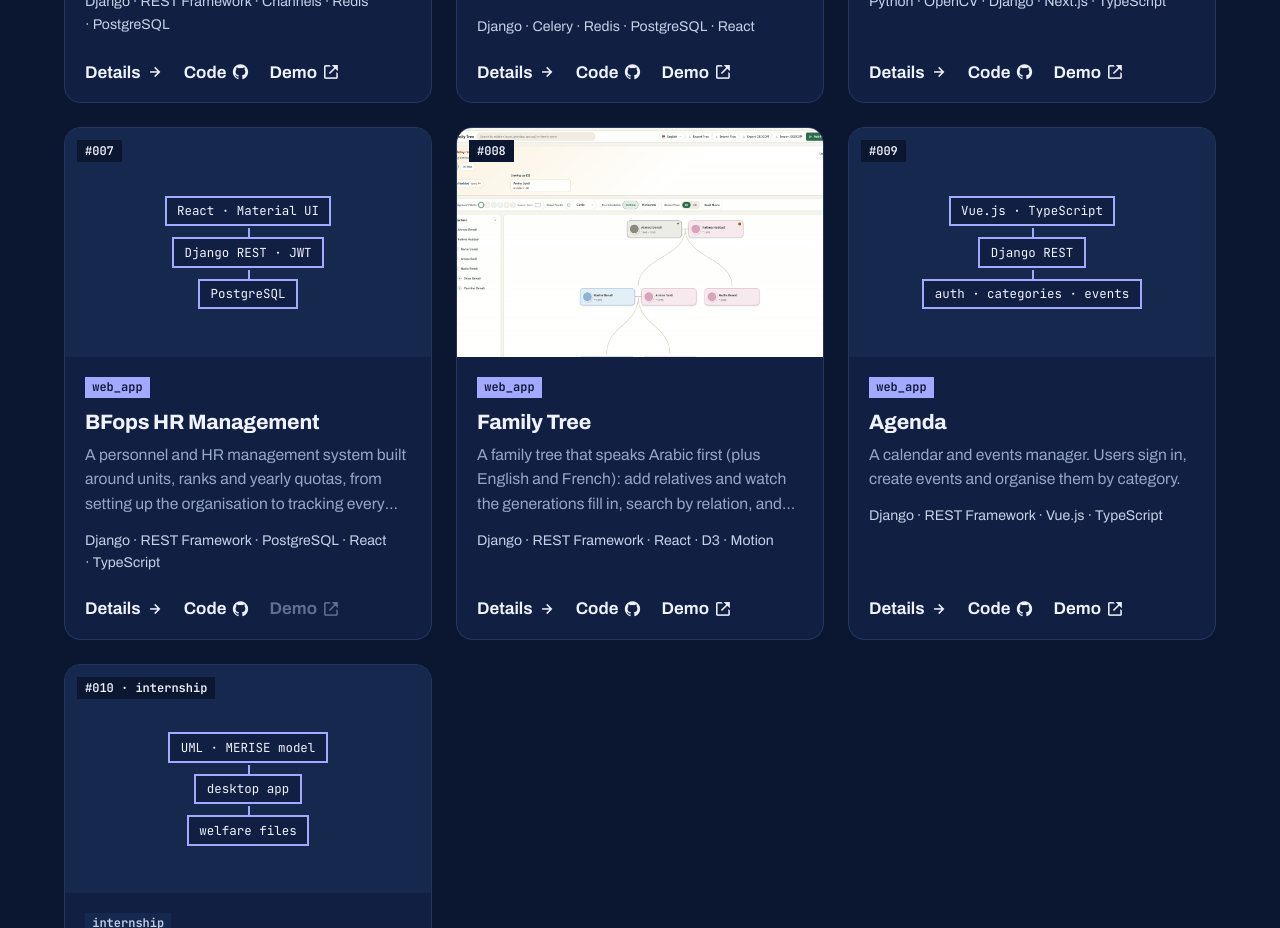
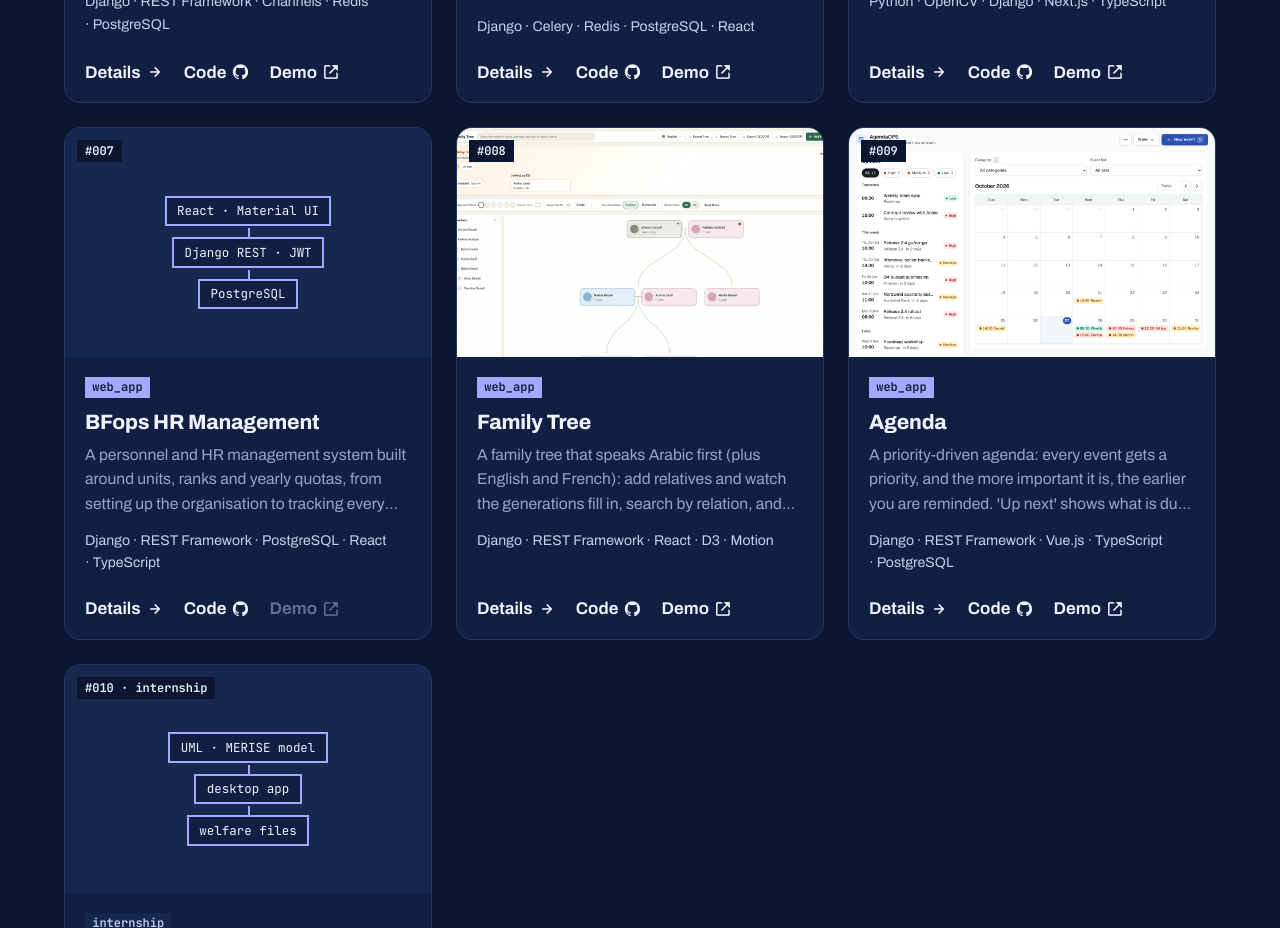
Before and after one commit to HaouacheOmar/proforlio, a React (Vite) app: page / in a window 1280 px wide. Shown: the part 1760-2688 px from the top of the page. Built offline with nearby package versions, Linux system fonts and the light colour scheme.

Commit message:
Agenda: screenshot and updated description

```diff
--- a/src/data/projects.js
+++ b/src/data/projects.js
@@ -157,16 +157,18 @@ export default [
     title: "Agenda",
     category: "sidework",
     classes: ["web_app"],
-    image: "",
-    flow: ["Vue.js · TypeScript", "Django REST", "auth · categories · events"],
+    image: "/assets/img/agenda.jpg",
     demo: "https://agendaops.pages.dev",
     github: "https://github.com/HaouacheOmar/agenda",
-    description: "A calendar and events manager. Users sign in, create events and organise them by category.",
+    description:
+      "A priority-driven agenda: every event gets a priority, and the more important it is, the earlier you are reminded. 'Up next' shows what is due, beside a month calendar, in English and Arabic (RTL).",
     features: [
-      { label: "Backend", text: "Django REST Framework API split into authentication, category and event modules." },
-      { label: "Interface", text: "Vue.js and TypeScript client that talks to the API." },
+      { label: "Interface", text: "Vue 3 + TypeScript, keyboard shortcuts for every action, light and dark themes, list view on phones, Motion animations." },
+      { label: "Backend", text: "Django REST API with categories, lists and events; JSON backup and restore, all or nothing." },
+      { label: "Quality", text: "Django API tests, Vitest unit tests and Playwright end-to-end tests." },
+      { label: "Delivery", text: "Cloudflare Pages + Render + Neon Postgres." },
     ],
-    tags: ["Django", "REST Framework", "Vue.js", "TypeScript"],
+    tags: ["Django", "REST Framework", "Vue.js", "TypeScript", "PostgreSQL", "Playwright"],
   },
   {
     title: "Welfare Management Desktop App",
```
Also changed, not shown: public/assets/img/agenda.jpg (added).
